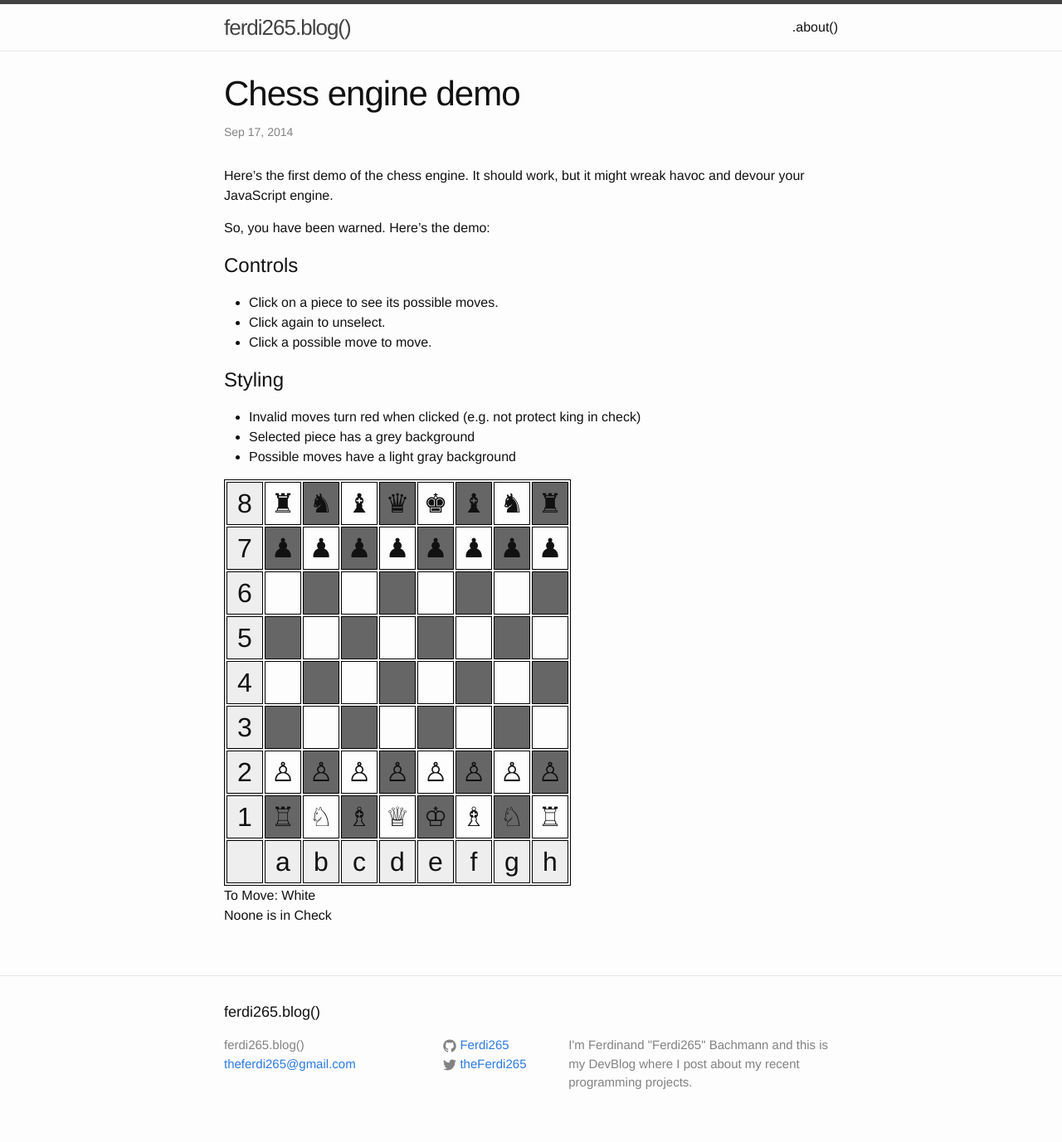
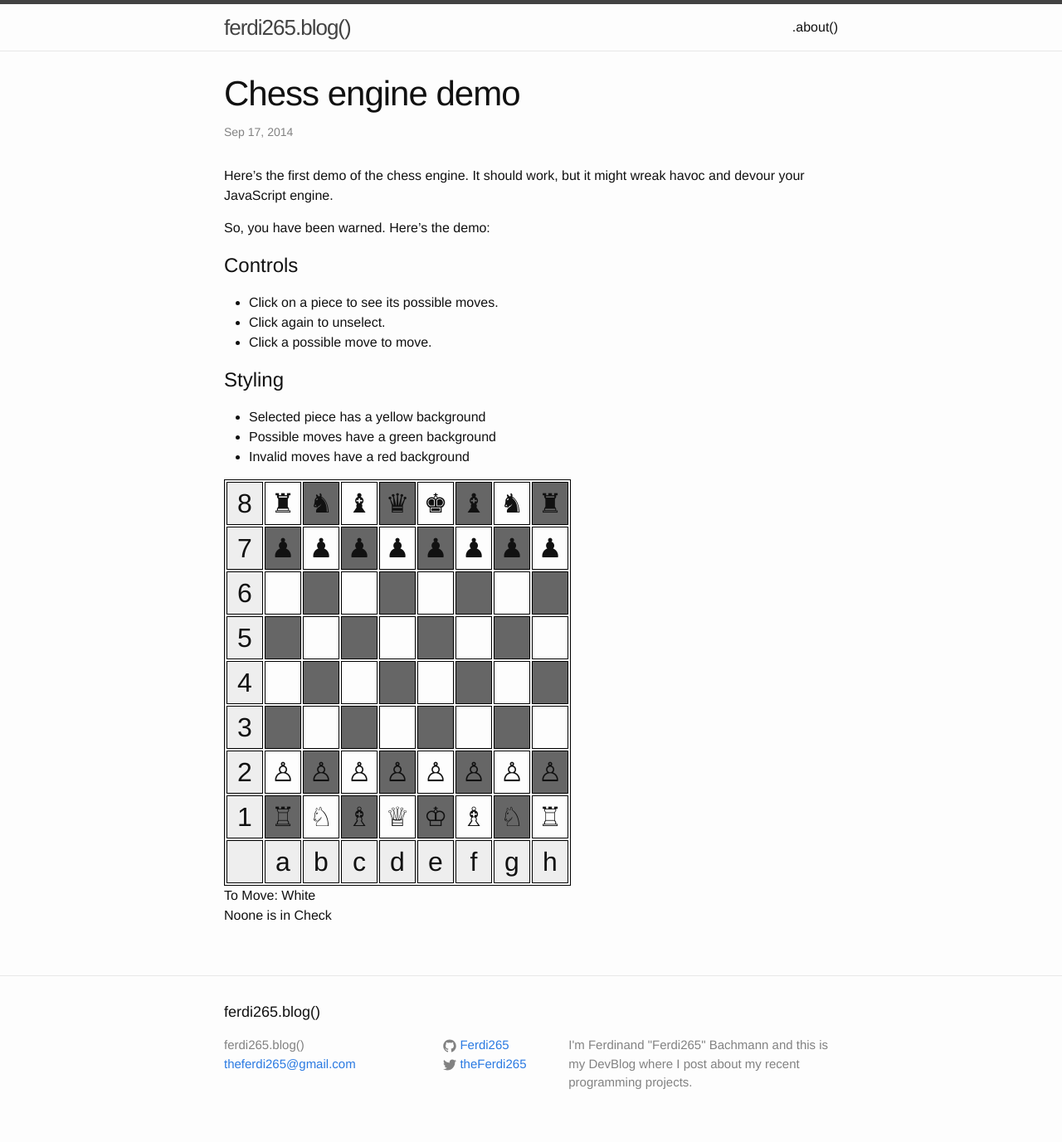
Before and after one commit to Ferdi265/ferdi265.github.io, a Jekyll site: the page built from _posts/2014-09-17-chess-engine-demo.md, in a window 1280 px wide. Shown: the whole page at 83% size. Built offline with Jekyll 4.4.1, drawn with Linux system fonts in a browser that asks for light colours; nearby versions of some CDN libraries; Markdown is read by kramdown in place of the engine named in the settings.

Commit message:
Update post 'chess engine demo'
Changed 'styling' to reflect recent changes.

```diff
--- a/_posts/2014-09-17-chess-engine-demo.md
+++ b/_posts/2014-09-17-chess-engine-demo.md
@@ -17,9 +17,9 @@ So, you have been warned. Here's the demo:
 
 # Styling
 
-- Invalid moves turn red when clicked (e.g. not protect king in check)
-- Selected piece has a grey background
-- Possible moves have a light gray background
+- Selected piece has a yellow background
+- Possible moves have a green background
+- Invalid moves have a red background
 
 <div class="ch-container">
 	<script src="http://code.jquery.com/jquery-2.1.1.min.js"></script>
```
